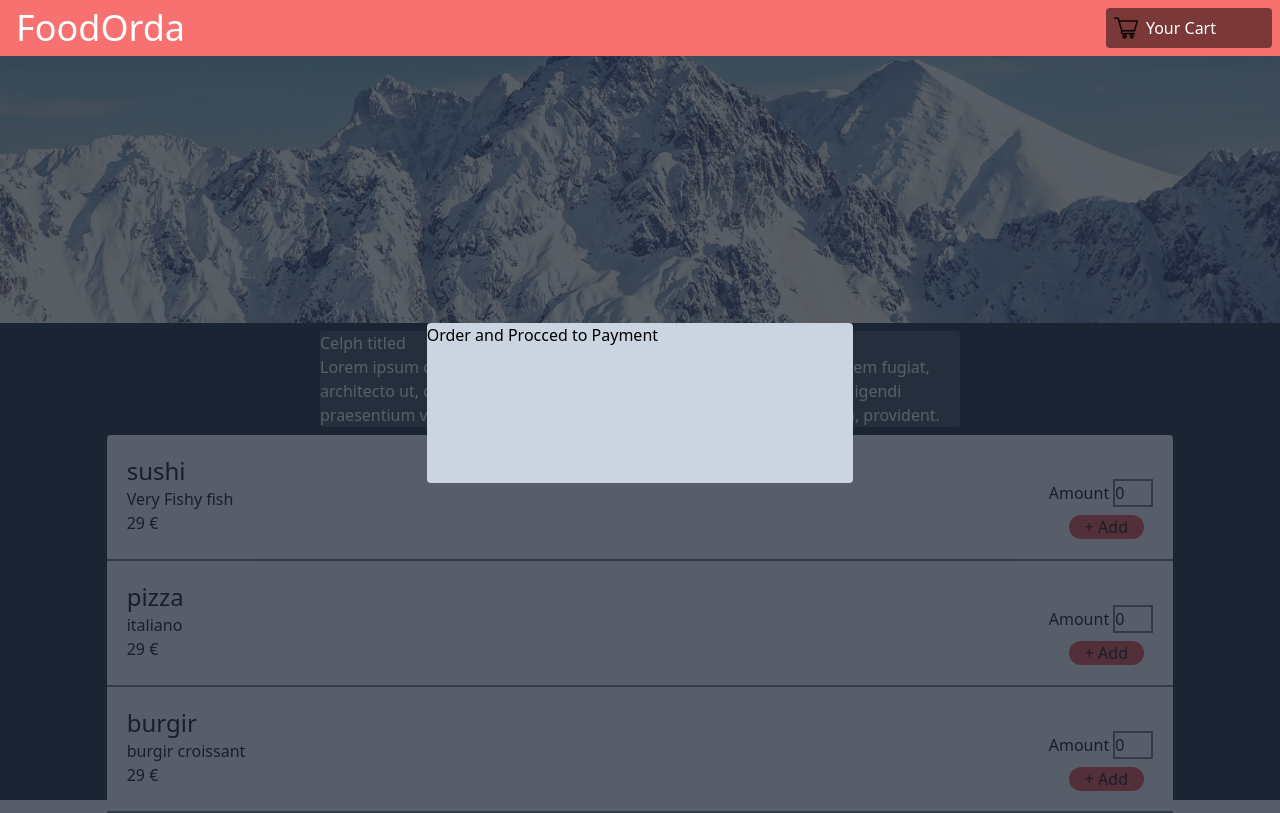
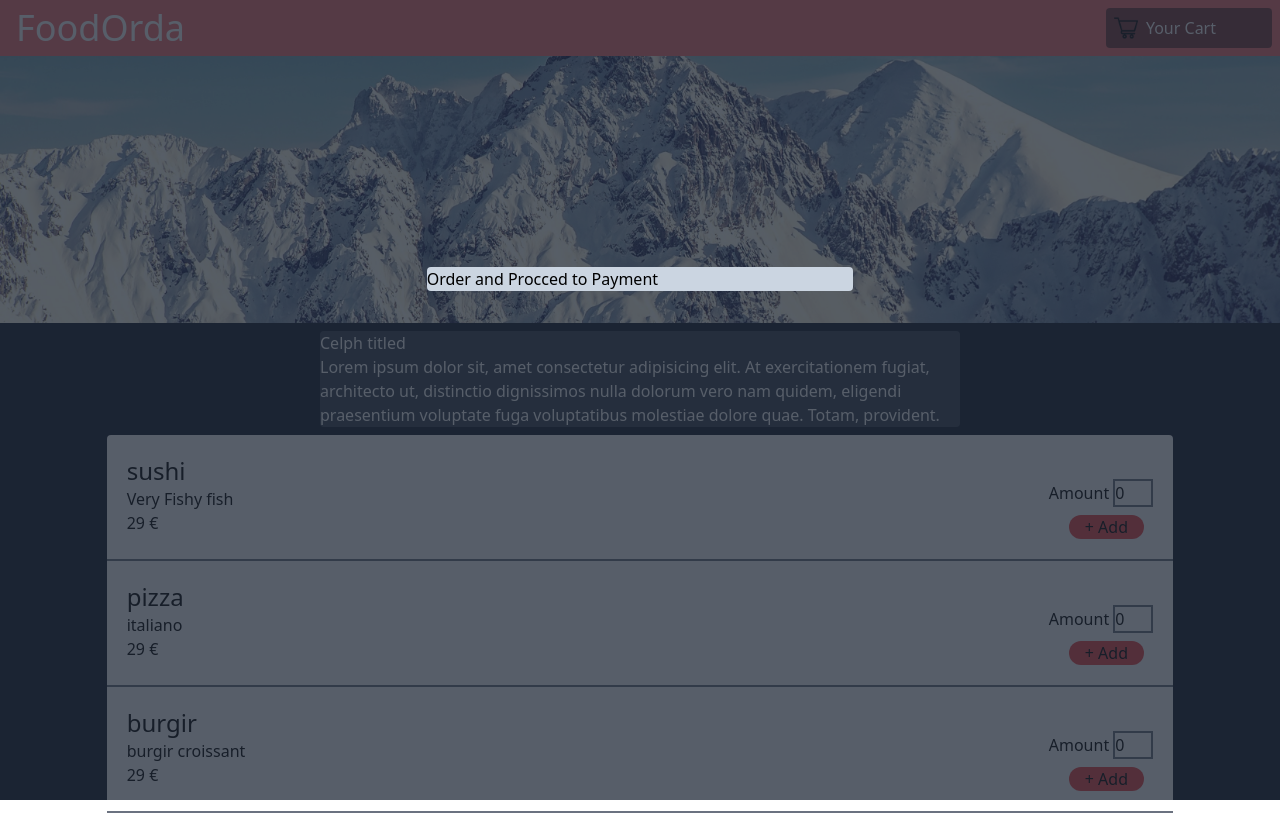
Before and after one commit to CondorW/foodOrda-pracProjRea, a React (Create React App) app: page / in a window 1280 px wide. Both pictures are taken after a click on the button "Your Cart". Built offline with nearby package versions, Linux system fonts and the light colour scheme.

Commit message:
Implement use of portals for the modal in order to place the dom node of the backdrop outside of the root tree hierarchy

```diff
--- a/public/index.html
+++ b/public/index.html
@@ -26,9 +26,11 @@
     -->
     <title>React App</title>
   </head>
+  <div id="overlay-root"></div>
   <body>
     <noscript>You need to enable JavaScript to run this app.</noscript>
     <div id="root"></div>
+    <div id="modal-root"></div>
     <!--
       This HTML file is a template.
       If you open it directly in the browser, you will see an empty page.
--- a/src/Ui/Modal.js
+++ b/src/Ui/Modal.js
@@ -1,17 +1,25 @@
 import { useContext } from "react";
+import { createPortal } from "react-dom";
+import { Fragment } from "react/cjs/react.production.min";
 import { cContext } from "../store/CartContext";
 import ModalCard from "./ModalCard";
+import reactDom from "react-dom";
 
 export default function Modal() {
   const cartC = useContext(cContext);
   const cartItems = cartC.cartItems;
 
-  return (
-    <div
-      onClick={cartC.onShowCart}
-      className="w-full h-full bg-gray-800 fixed bg-opacity-75"
-    >
-      <div className="bg-slate-300 w-1/3 h-40 flex absolute left-1/3 top-1/3 flex-col rounded">
+  const Backdrop = () => {
+    return (
+      <div
+        onClick={cartC.onShowCart}
+        className="w-full h-full bg-gray-800 fixed bg-opacity-75"
+      ></div>
+    );
+  };
+  const Modal = () => {
+    return (
+      <div className="bg-slate-300 w-1/3 h-auto flex absolute left-1/3 top-1/3 flex-col rounded">
         <div>
           {cartItems.map((ci) => {
             return <ModalCard itemName={ci.dishName}></ModalCard>;
@@ -23,6 +31,19 @@ export default function Modal() {
           </button>
         </div>
       </div>
-    </div>
+    );
+  };
+
+  return (
+    <Fragment>
+      {reactDom.createPortal(
+        <Backdrop></Backdrop>,
+        document.getElementById("overlay-root")
+      )}
+      {reactDom.createPortal(
+        <Modal></Modal>,
+        document.getElementById("modal-root")
+      )}
+    </Fragment>
   );
 }
```
